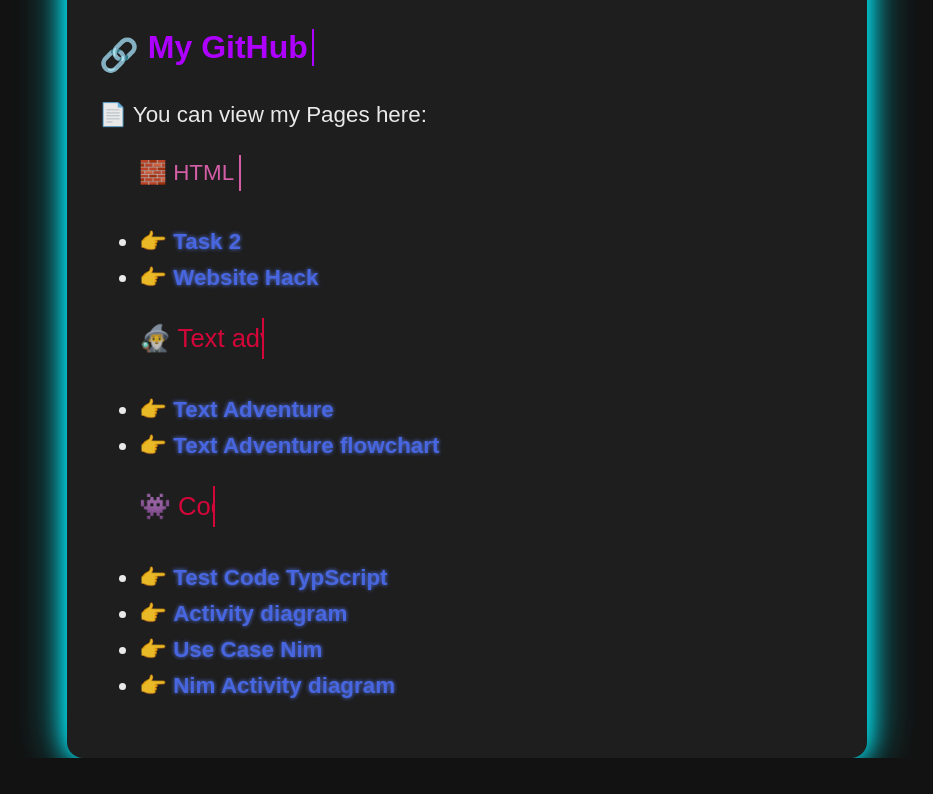
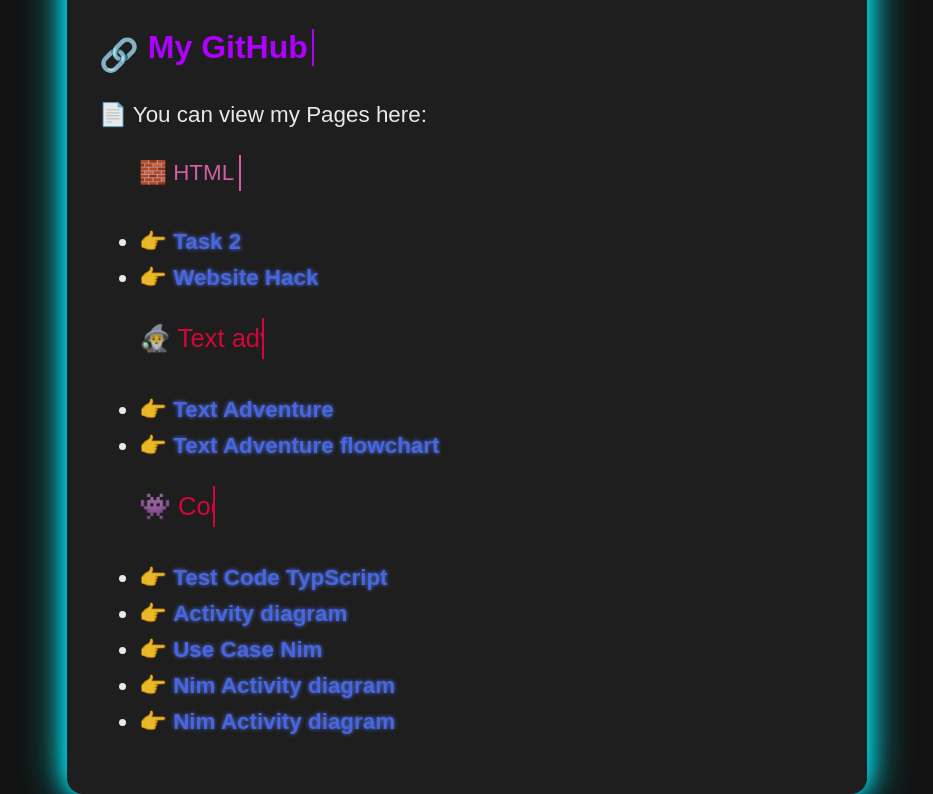
Before and after one commit to DavidZ1407/Code1, a plain HTML site: page Markdown_page/index.html in a window 1280 px wide. Shown: the part 824-1618 px from the top of the page, without its empty margins (173-1106 px from the left). Before the commit the page ends 1582 px from the top, so only its background shows below. Drawn offline with Linux system fonts and the light colour scheme.

Commit message:
readme and markdownpage link nim code

```diff
--- a/Markdown_page/index.html
+++ b/Markdown_page/index.html
@@ -75,6 +75,9 @@
                     <li>👉 <a
                             href="https://github.com/DavidZ1407/Code1/blob/main/Task_4_Coding/activity_diagram_nim.png">Nim
                             Activity diagram</a></li>
+                    <li>👉 <a
+                            href="https://davidz1407.github.io/Code1/Task_4_Coding/nim.html">Nim
+                            Activity diagram</a></li>
                 </ul>
             </div>
         </div>
```
Also changed, not shown: README.md.
